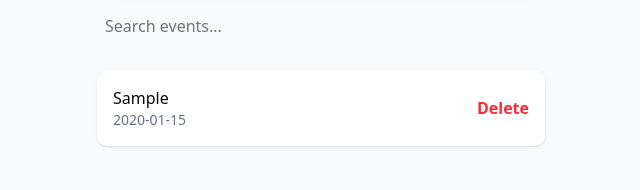
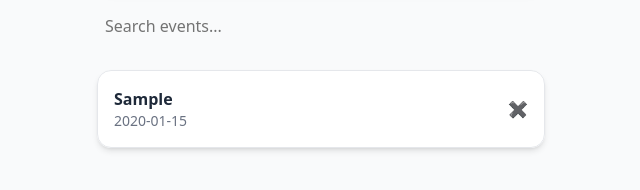
Before and after one commit to anjana732/pycray, a Next.js app in the folder apps/web/: page /events in a window 1280 px wide. Both pictures are taken after typing "Sample", "2020-01-15" into the empty fields and a click on the button "➕ Add Event". Shown: the part 416-606 px from the top of the page, without its empty margins (319-959 px from the left). Built offline with nearby package versions, Linux system fonts and the light colour scheme.

Commit message:
Update Event List styling

```diff
--- a/apps/web/components/EventList.tsx
+++ b/apps/web/components/EventList.tsx
@@ -1,3 +1,42 @@
+// "use client";
+
+// import { useEventStore } from "../store/eventStore";
+
+// export default function EventList({ search }: { search: string }) {
+//   const { events, removeEvent } = useEventStore();
+
+//   const filteredEvents = events.filter((event) =>
+//     event.name.toLowerCase().includes(search.toLowerCase())
+//   );
+
+//   if (filteredEvents.length === 0) {
+//     return <p className="text-gray-500 text-center mt-4">No events yet</p>;
+//   }
+
+//   return (
+//     <div className="w-full max-w-md mt-6 space-y-3">
+//       {filteredEvents.map((event, index) => (
+//         <div
+//           key={index}
+//           className="flex justify-between items-center bg-white p-4 rounded-lg shadow-sm"
+//         >
+//           <div>
+//             <p className="font-medium">{event.name}</p>
+//             <p className="text-sm text-gray-500">{event.date}</p>
+//           </div>
+//           <button
+//             onClick={() => removeEvent(index)}
+//             className="text-red-500 hover:text-red-700 font-semibold"
+//           >
+//             Delete
+//           </button>
+//         </div>
+//       ))}
+//     </div>
+//   );
+// }
+
+
 "use client";
 
 import { useEventStore } from "../store/eventStore";
@@ -10,25 +49,25 @@ export default function EventList({ search }: { search: string }) {
   );
 
   if (filteredEvents.length === 0) {
-    return <p className="text-gray-500 text-center mt-4">No events yet</p>;
+    return <p className="text-gray-500 text-center mt-6 italic">No events yet 🚀</p>;
   }
 
   return (
-    <div className="w-full max-w-md mt-6 space-y-3">
+    <div className="w-full max-w-md mt-6 space-y-4">
       {filteredEvents.map((event, index) => (
         <div
           key={index}
-          className="flex justify-between items-center bg-white p-4 rounded-lg shadow-sm"
+          className="flex justify-between items-center bg-white/90 backdrop-blur rounded-xl shadow-md p-4 border border-gray-200 hover:shadow-lg transition-all duration-200"
         >
           <div>
-            <p className="font-medium">{event.name}</p>
+            <p className="font-semibold text-gray-800">{event.name}</p>
             <p className="text-sm text-gray-500">{event.date}</p>
           </div>
           <button
             onClick={() => removeEvent(index)}
-            className="text-red-500 hover:text-red-700 font-semibold"
+            className="text-red-500 hover:text-red-700 font-semibold transition"
           >
-            Delete
+            ✖
           </button>
         </div>
       ))}
```
